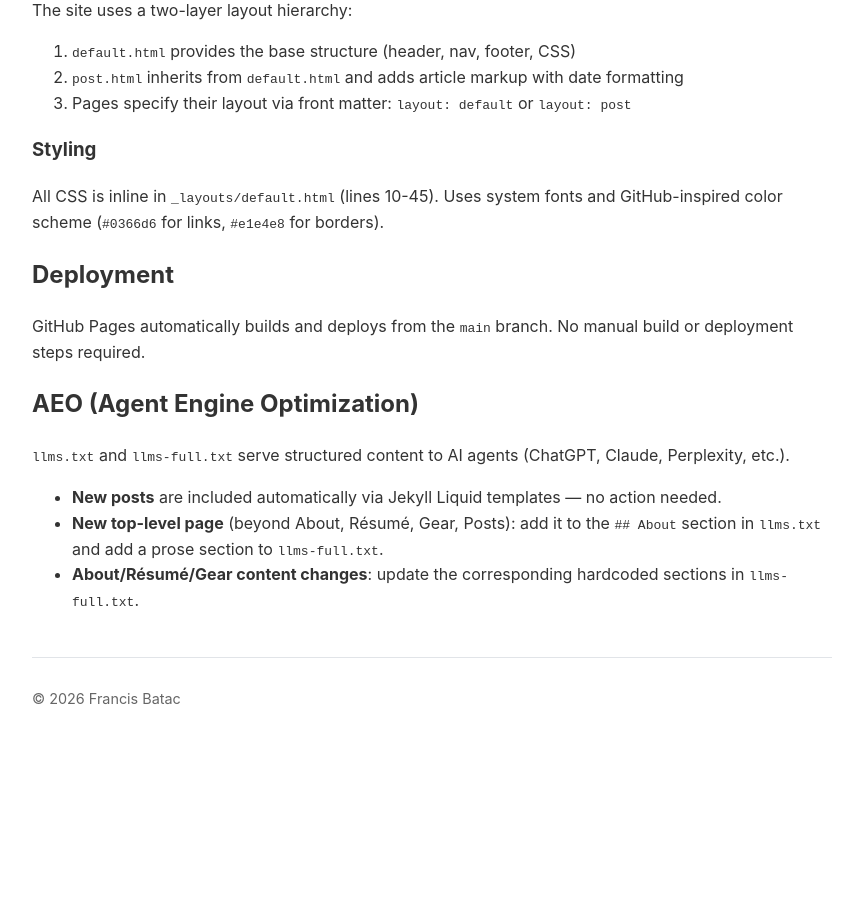
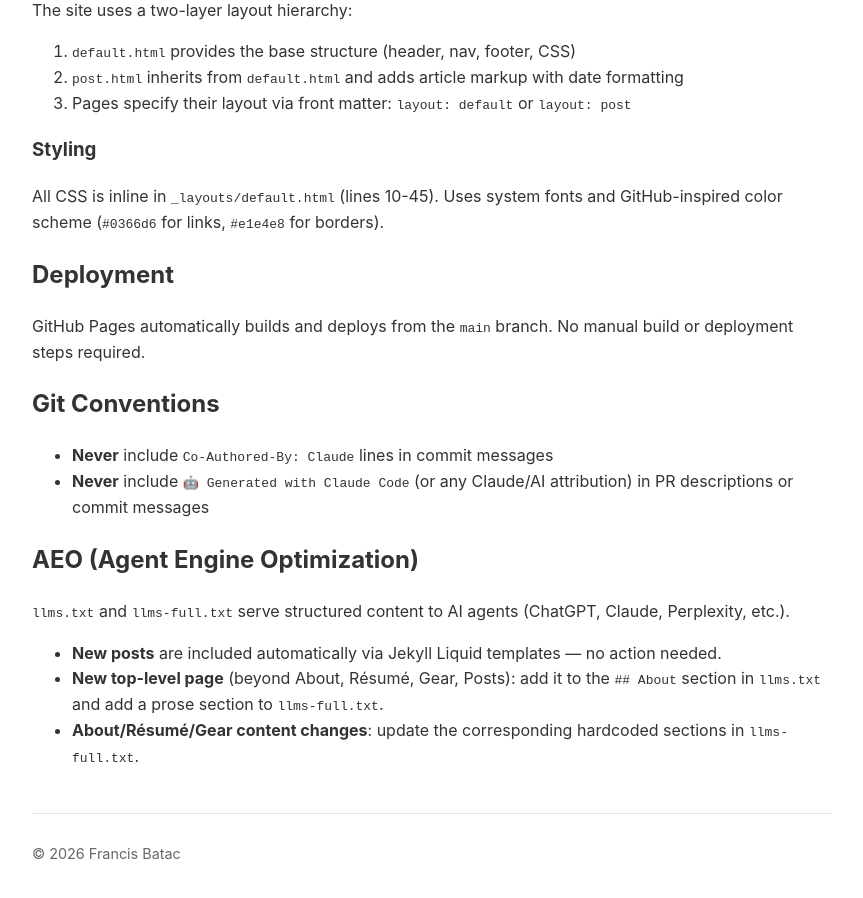
Before and after one commit to francisfuzz/dotcom, a Jekyll site: the page built from CLAUDE.md, in a window 1280 px wide and 900 px high, scrolled down 1573 px. Shown: the whole window, without its empty margins (208-1071 px from the left). Built offline with Jekyll 4.4.1, drawn with Linux system fonts in a browser that asks for light colours; our own code applies the rules of GitHub Pages for plain Markdown files; before the commit the page ends 2317 px from its top, so only the background shows below that.

```diff
--- a/CLAUDE.md
+++ b/CLAUDE.md
@@ -69,6 +69,11 @@ All CSS is inline in `_layouts/default.html` (lines 10-45). Uses system fonts an
 
 GitHub Pages automatically builds and deploys from the `main` branch. No manual build or deployment steps required.
 
+## Git Conventions
+
+- **Never** include `Co-Authored-By: Claude` lines in commit messages
+- **Never** include `🤖 Generated with Claude Code` (or any Claude/AI attribution) in PR descriptions or commit messages
+
 ## AEO (Agent Engine Optimization)
 
 `llms.txt` and `llms-full.txt` serve structured content to AI agents (ChatGPT, Claude, Perplexity, etc.).
```
Also changed, not shown: _posts/2026-05-04-write-execute-read.md (added, +37 -0 lines).
